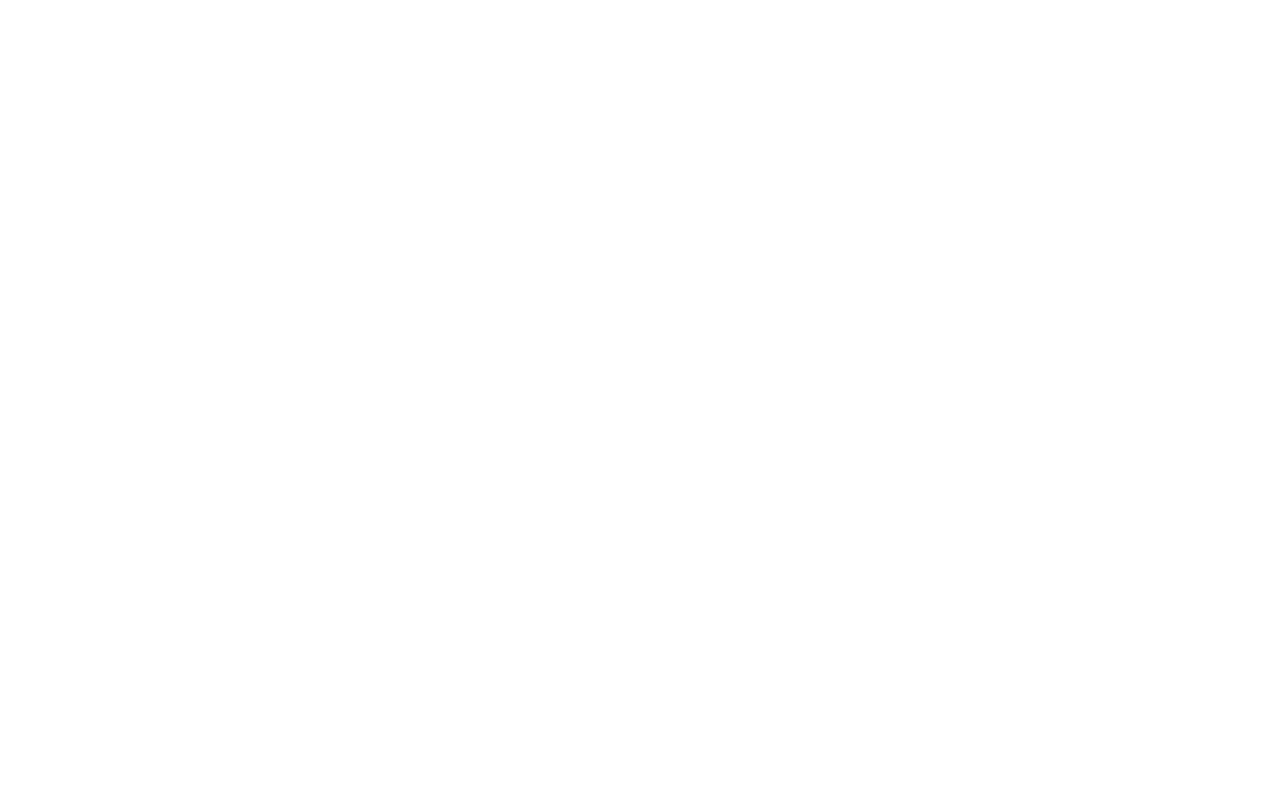
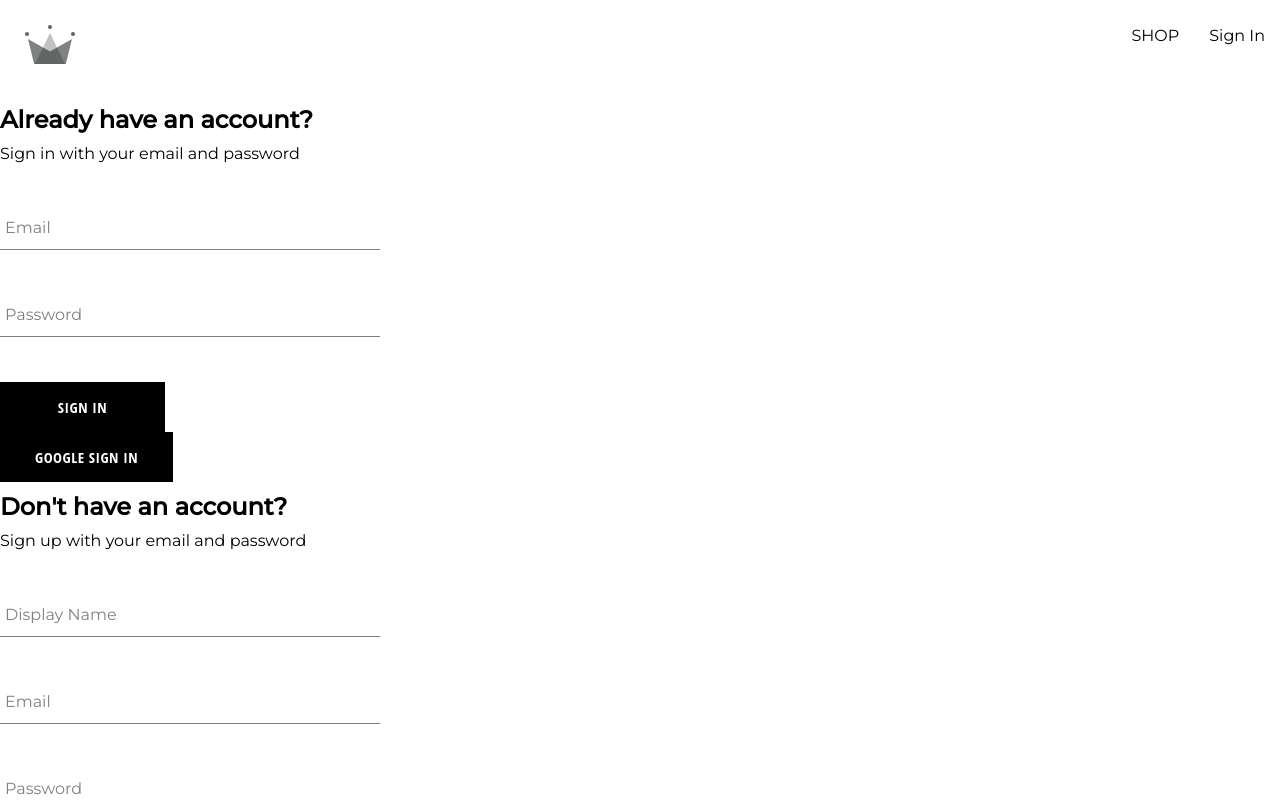
Before and after one commit to tito8451/MY-WEBSITE.firebase, a React (Create React App) app: page /auth in a window 1280 px wide. Before the commit this address had no page. Shown: the top 800 px of the page. Built offline with nearby package versions, Linux system fonts and the light colour scheme.

Commit message:
added component signin transformed signup and started to finish authentification

```diff
--- a/src/App.js
+++ b/src/App.js
@@ -5,22 +5,19 @@
 import Home from "./routes/home/Home.component";
 import Navigation from "./routes/navigation/Navigation.component";
 import Shop from "./routes/shop/Shop.component";
-import SignIn from "./routes/sign-in/SignIn.component";
+import Authentification from "./routes/authentification/authentification.component";
 
-
-const App=()=>{
+const App = () => {
   return (
     <Router>
-    <Routes>
-    <Route   path='/' element={<Navigation />}>
-    <Route  index={true} element={<Home />}/>
-    <Route path='shop' element={<Shop/>}/>
-    <Route path='sign-in' element={<SignIn/>}/>
-    </Route>
-
-   </Routes>
-   </Router>
-   )
-
-}
+      <Routes>
+        <Route path="/" element={<Navigation />}>
+          <Route index={true} element={<Home />} />
+          <Route path="shop" element={<Shop />} />
+          <Route path="auth" element={<Authentification />} />
+        </Route>
+      </Routes>
+    </Router>
+  );
+};
 export default App;
--- /dev/null
+++ b/src/components/sign-in-form/sign-in-form.component.jsx
@@ -0,0 +1,83 @@
+import { useState } from "react";
+import FormInput from "../form-input/form-input.component.jsx";
+import Button from "../button/button.component";
+import "./sign-in-form.styles.scss";
+import {
+  signInWithGooglePopup,
+  createAuthUserWithEmailAndPassword,
+  createUserDocumentFromAuth,
+} from "../../utils/firebase/firebase.utils";
+const defaultFormFields = {
+  email: "",
+  password: "",
+};
+
+const SignInForm = () => {
+  const [formFields, setFormFields] = useState(defaultFormFields);
+  const { email, password } = formFields;
+
+  // console.log(formFields);
+  const resetFormFields = () => {
+    setFormFields(defaultFormFields);
+  };
+
+  const signInWithGoogle = async () => {
+    const { user } = await signInWithGooglePopup();
+    await createUserDocumentFromAuth(user);
+    // console.log({ user });
+    // console.log(userDocRef);
+  };
+
+  const handleSubmit = async (event) => {
+    event.preventDefault();
+
+    try {
+      resetFormFields();
+    } catch (error) {
+      console.log(error);
+    }
+  };
+  //   const handleChange = (event) => {
+  //     setFormFields(event.target.value);
+  //   };
+
+  const handleChange = (event) => {
+    const { name, value } = event.target;
+    setFormFields({ ...formFields, [name]: value });
+  };
+  return (
+    <div className="sign-up-container">
+      <h2>Already have an account?</h2>
+      <span>Sign in with your email and password </span>
+      <form onSubmit={handleSubmit}>
+        <FormInput
+          label="Email"
+          type="text"
+          value={email}
+          name="email"
+          required
+          autoComplete="none"
+          onChange={handleChange} //   onChange={(event) => {
+          //     setFormFields(event.target.value);
+          //   }}
+        />
+
+        <FormInput
+          label="Password"
+          type="text"
+          value={password}
+          required
+          name="password"
+          autoComplete="none"
+          onChange={handleChange} //   onChange={(event) => {
+          //     setFormFields(event.target.value);
+          //   }}
+        />
+
+        <Button type="submit">Sign In</Button>
+        <Button onClick={signInWithGoogle}>Google Sign In</Button>
+      </form>
+    </div>
+  );
+};
+export default SignInForm;
--- /dev/null
+++ b/src/components/sign-in-form/sign-in-form.styles.scss
@@ -0,0 +1,8 @@
+.sign-up-container {
+  display: flex;
+  flex-direction: column;
+  width: 380px;
+}
+h2 {
+  margin: 10px 0;
+}
--- a/src/routes/sign-in/SignIn.component.jsx
+++ b/src/routes/authentification/authentification.component.jsx
@@ -6,30 +6,16 @@
 } from "../../utils/firebase/firebase.utils";
 import { getAuth, createUserWithEmailAndPassword } from "firebase/auth";
 import SignUpForm from "../../components/sign-up-form/sign-up-form.component";
-
-const SignIn = () => {
-  const logGoogleUser = async () => {
-    const { user } = await signInWithGooglePopup();
-    const userDocRef = await createUserDocumentFromAuth(user);
-    console.log({ user });
-    console.log(userDocRef);
-  };
-
+import SignInForm from "../../components/sign-in-form/sign-in-form.component";
+const Authentification = () => {
   return (
-    <>
-      <form onSubmit={() => {}}>
-        <h1>Sign In Page</h1>
-        <button onClick={logGoogleUser}>Sign in with Google</button>
-
-        {/* <button onClick={signInWithGoogleRedirect}>
-        Sign in with Google Redirect
-      </button> */}
-      </form>
+    <div>
+      <SignInForm />
       <SignUpForm />
-    </>
+    </div>
   );
 };
-export default SignIn;
+export default Authentification;
 
 //   useEffect(() => {
 //     const fetchdata = async () => {
--- a/src/routes/home/Home.component.jsx
+++ b/src/routes/home/Home.component.jsx
@@ -1,45 +1,43 @@
 import React from "react";
 import { Outlet } from "react-router-dom";
 
-import Directory from "../../components/directory/directory.component.jsx"
-
+import Directory from "../../components/directory/directory.component.jsx";
 
 const Home = () => {
   const categories = [
     {
-      "id": 1,
-      "title": "hats",
-      "imageUrl": "https://i.ibb.co/cvpntL1/hats.png"
+      id: 1,
+      title: "hats",
+      imageUrl: "https://i.ibb.co/cvpntL1/hats.png",
     },
     {
-      "id": 2,
-      "title": "jackets",
-      "imageUrl": "https://i.ibb.co/px2tCc3/jackets.png"
+      id: 2,
+      title: "jackets",
+      imageUrl: "https://i.ibb.co/px2tCc3/jackets.png",
     },
     {
-      "id": 3,
-      "title": "sneakers",
-      "imageUrl": "https://i.ibb.co/0jqHpnp/sneakers.png"
+      id: 3,
+      title: "sneakers",
+      imageUrl: "https://i.ibb.co/0jqHpnp/sneakers.png",
     },
     {
-      "id": 4,
-      "title": "womens",
-      "imageUrl": "https://i.ibb.co/GCCdy8t/womens.png"
+      id: 4,
+      title: "womens",
+      imageUrl: "https://i.ibb.co/GCCdy8t/womens.png",
     },
     {
-      "id": 5,
-      "title": "mens",
-      "imageUrl": "https://i.ibb.co/R70vBrQ/men.png"
-    }
-  ]
-
+      id: 5,
+      title: "mens",
+      imageUrl: "https://i.ibb.co/R70vBrQ/men.png",
+    },
+  ];
 
   return (
     <div>
-    <Outlet/>
-    <Directory categories={categories}/>
+      <Outlet />
+      <Directory categories={categories} />
     </div>
-  )
+  );
 };
 
 export default Home;
--- a/src/routes/navigation/Navigation.component.jsx
+++ b/src/routes/navigation/Navigation.component.jsx
@@ -1,25 +1,28 @@
 import { Outlet, Link } from "react-router-dom";
 // import Logo from "../../img/crown.svg"
-import "./navigation.styles.scss"
+import "./navigation.styles.scss";
 import { ReactComponent as CrwnLogo } from "../../assets/crown.svg";
 
 const Navigation = () => {
   return (
     <>
       <div className="navigation">
-    <Link className="logo-container" to="/"> <CrwnLogo className="logo" /></Link>
+        <Link className="logo-container" to="/">
+          {" "}
+          <CrwnLogo className="logo" />
+        </Link>
 
         <div className="nav-links-container">
           <Link className="nav-link" to="/shop">
             SHOP
           </Link>
-        <Link className="nav-link" to='/sign-in'>
+          <Link className="nav-link" to="/authentification">
             Sign In
           </Link>
         </div>
       </div>
-    <Outlet/>
+      <Outlet />
     </>
   );
 };
-  export default Navigation
+export default Navigation;
```
Lines whose indentation alone changed are shown as unchanged.
